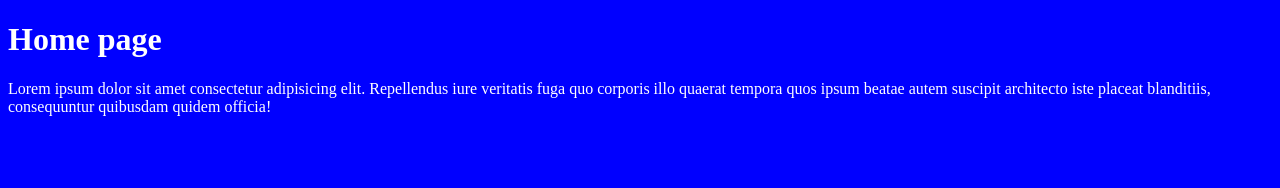
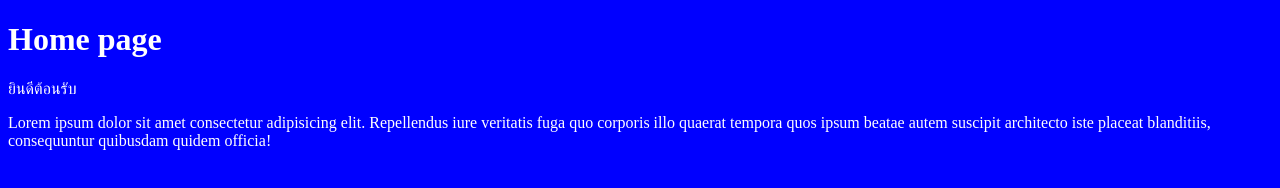
Before and after one commit to GitToh/git-workshop, a plain HTML site: page index.html in a window 1280 px wide. Drawn offline with Linux system fonts and the light colour scheme.

Commit message:
edit homepage add welcome message

```diff
--- a/index.html
+++ b/index.html
@@ -9,6 +9,7 @@
 </head>
 <body>
     <h1>Home page</h1>
+    <p>ยินดีต้อนรับ</p>
     <p>Lorem ipsum dolor sit amet consectetur adipisicing elit. Repellendus iure veritatis fuga quo corporis illo quaerat tempora quos ipsum beatae autem suscipit architecto iste placeat blanditiis, consequuntur quibusdam quidem officia!</p>
 </body>
 </html>
```
